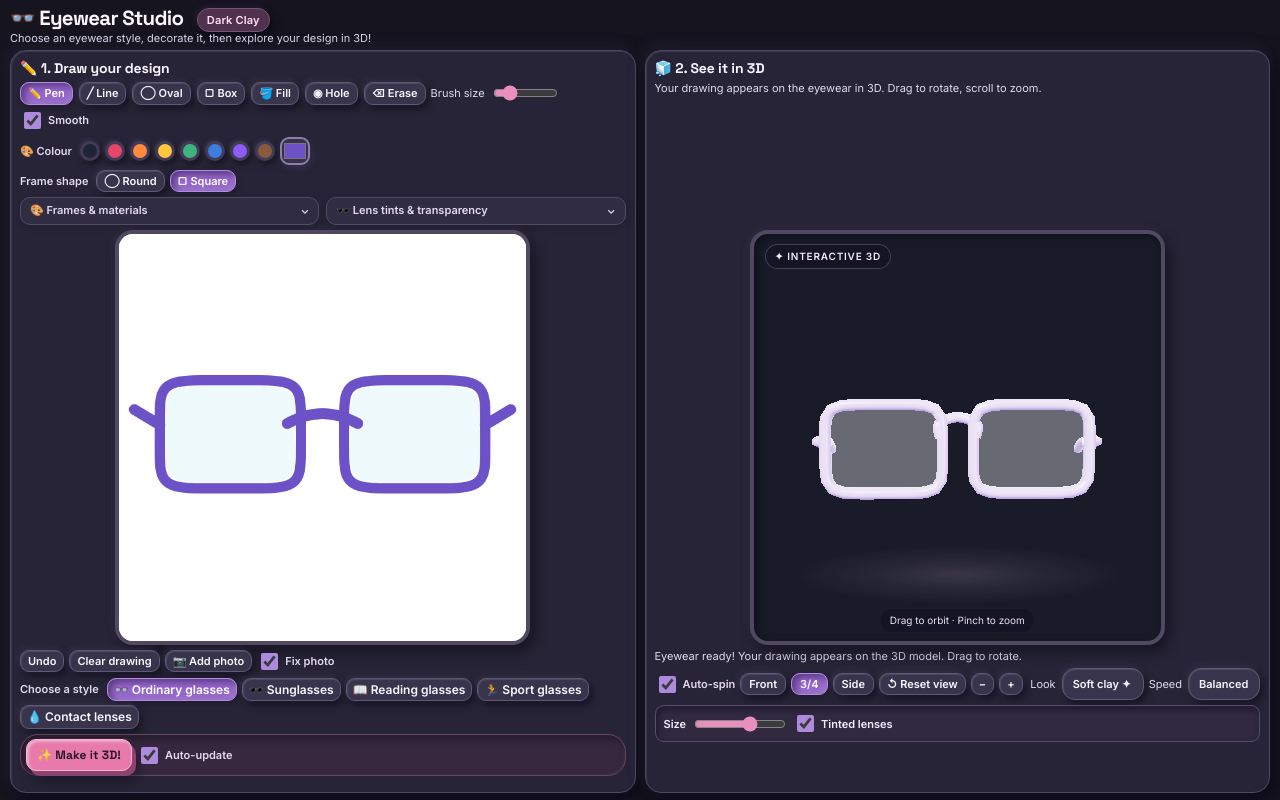
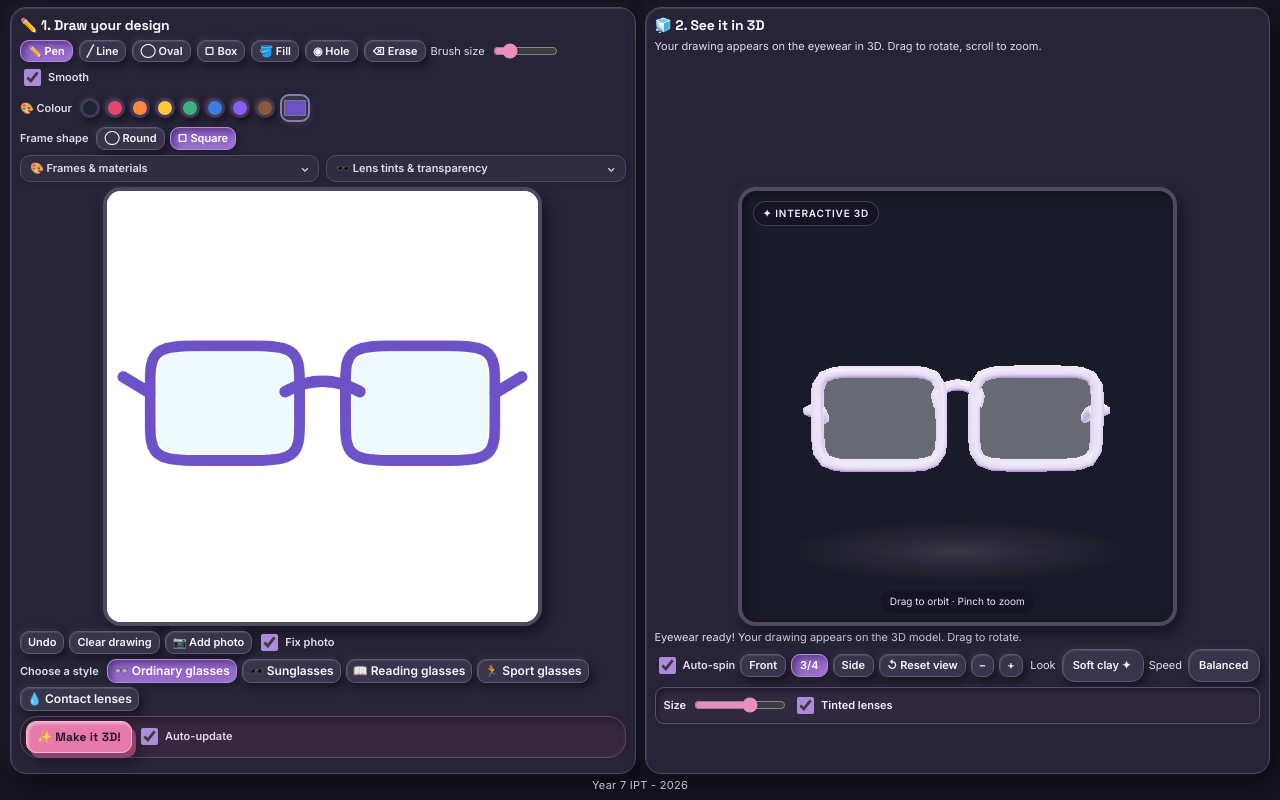
Before and after one commit to ufukkorkmaz-web/3d-tool, a plain HTML site: page index.html in a window 1280 px wide. Drawn offline with nearby package versions, Linux system fonts and the light colour scheme; animation ran at ten frames a second.

Commit message:
Update index.html

```diff
--- a/index.html
+++ b/index.html
@@ -539,13 +539,12 @@ details{border-top-color:#514b66!important;color:#d7cde6!important}
 .settings-inner .chip{width:100%}
 @media(max-width:820px){.grid{display:block!important}.design-dropdown{flex-basis:130px}.settings-inner{min-width:min(245px,85vw)}}
 @media(max-height:620px){.design-dropdown>summary{padding:3px 7px}.design-settings{gap:4px}}
+/* Small, unobtrusive footer reserved inside the single-screen studio. */
+.studio-footer{flex:0 0 auto;text-align:center;font-size:11px;line-height:1.2;color:var(--muted);padding:5px 0 1px;letter-spacing:.025em}
+@media(max-height:620px){.studio-footer{padding:2px 0 0;font-size:10px}}
 </style>
 
 <div class="wrap">
-  <header class="top">
-    <h1>👓 Eyewear Studio <span class="clayTag">Dark Clay</span></h1>
-    <p class="lede">Choose an eyewear style, decorate it, then explore your design in 3D!</p>
-  </header>
 
   <nav class="studio-tabs" aria-label="Studio sections"><button class="chip" data-screen="draw" aria-pressed="true">✏️ Draw</button><button class="chip" data-screen="preview" aria-pressed="false">🧊 3D View</button></nav>
   <main class="grid">
@@ -675,6 +674,7 @@ details{border-top-color:#514b66!important;color:#d7cde6!important}
 <input id="studioDesignName" value="My eyewear"><button id="studioSave"></button><button id="studioExport"></button><button id="studioExportJSON"></button><input type="file" id="studioImport"><span id="saveStatus"></span><div id="showcaseGrid"></div>
 </div>
 </main>
+<footer class="studio-footer">Year 7 IPT - 2026</footer>
 </div>
 
 
```
